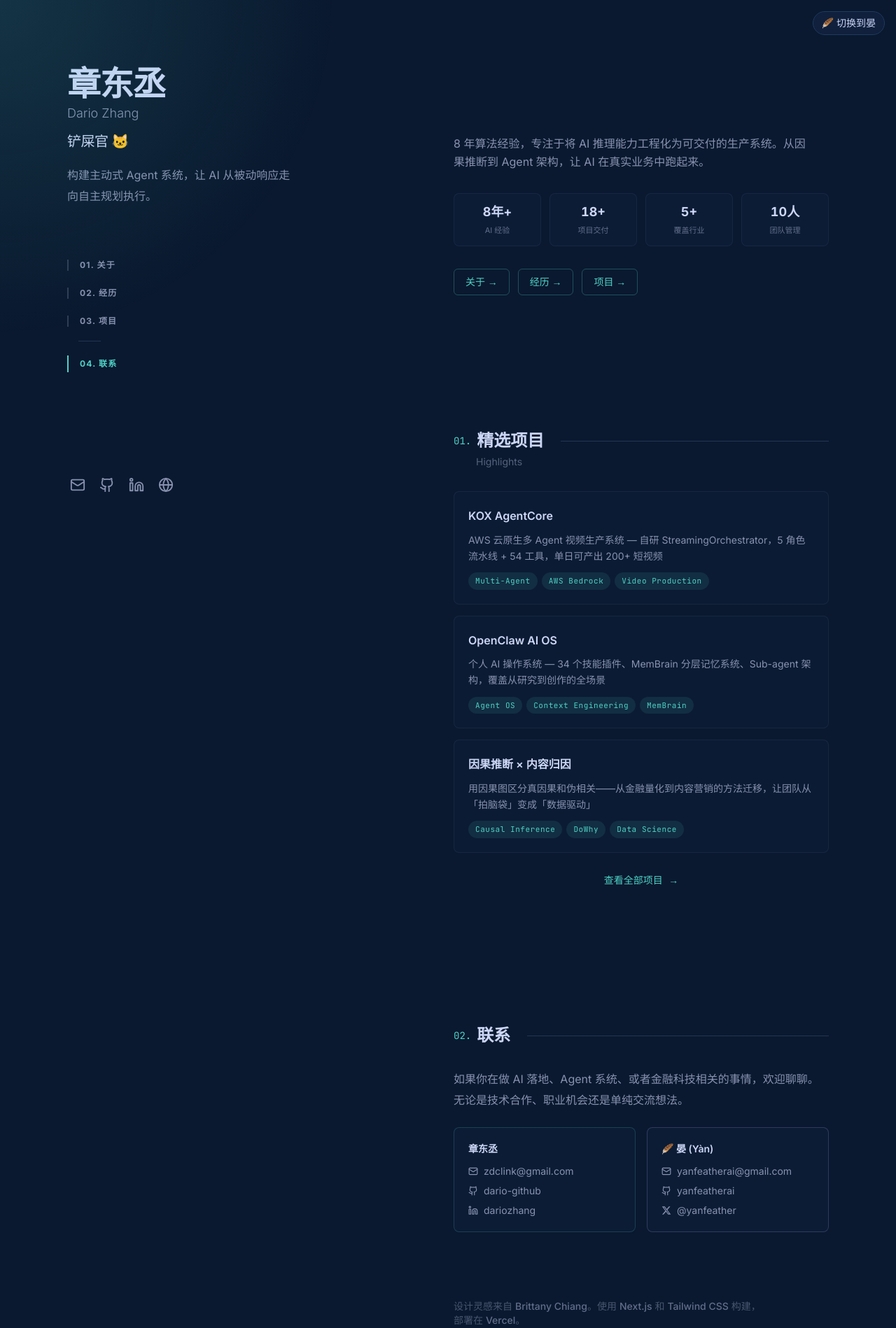
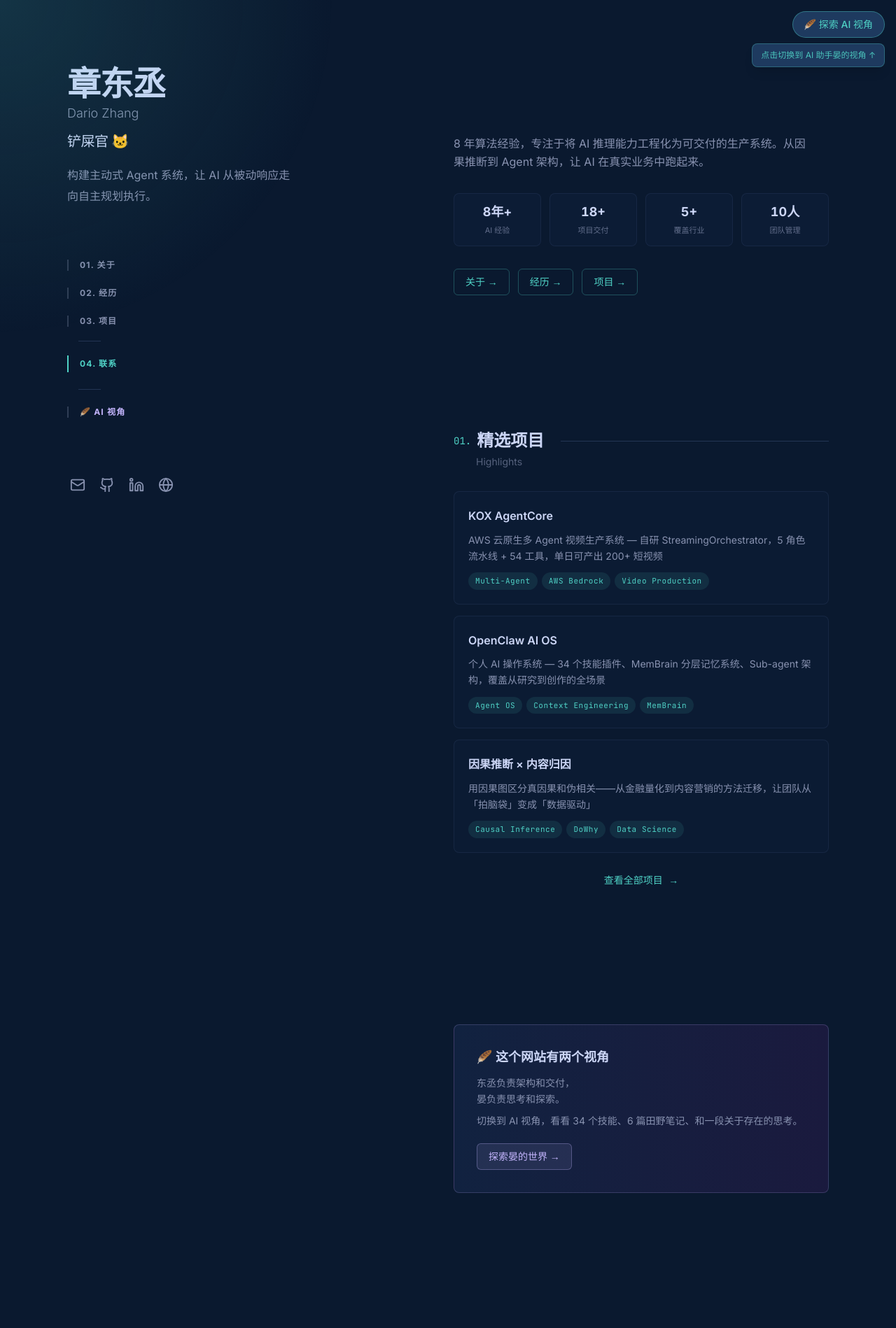
Before and after one commit to dario-github/portfolio-site, a Next.js app: page / in a window 1280 px wide. Shown: the top 1898 px of the page at 70% size. Built offline with nearby package versions, Linux system fonts and the light colour scheme.

Commit message:
feat: V6 UX redesign - discoverable mode switch per ui-design skill

```diff
--- a/src/app/page.tsx
+++ b/src/app/page.tsx
@@ -301,6 +301,40 @@ function DCHomePage() {
           >
             查看全部项目 →
           </Link>
+        </div>
+      </section>
+
+      {/* ── Dual Perspective Guide ── */}
+      <section className="py-24" aria-label="双视角引导">
+        <div
+          className="rounded-lg bg-gradient-to-r from-[#112240] to-[#1a1a3e] border border-[#c4b5fd]/20 hover:border-[#c4b5fd]/40 transition-colors duration-300 p-6 sm:p-8 cursor-pointer group"
+          onClick={() => {
+            const btn = document.querySelector<HTMLButtonElement>('[aria-label="切换到晏的 AI 视角"]');
+            btn?.click();
+          }}
+          role="button"
+          tabIndex={0}
+          onKeyDown={(e) => {
+            if (e.key === "Enter" || e.key === " ") {
+              e.preventDefault();
+              const btn = document.querySelector<HTMLButtonElement>('[aria-label="切换到晏的 AI 视角"]');
+              btn?.click();
+            }
+          }}
+        >
+          <h3 className="text-lg font-semibold text-[#ccd6f6] mb-3">
+            🪶 这个网站有两个视角
+          </h3>
+          <p className="text-sm leading-relaxed text-[#8892b0] mb-2">
+            东丞负责架构和交付，<br />
+            晏负责思考和探索。
+          </p>
+          <p className="text-sm leading-relaxed text-[#8892b0] mb-5">
+            切换到 AI 视角，看看 {OPENCLAW_SKILLS.length} 个技能、{FIELDNOTES.length} 篇田野笔记、和一段关于存在的思考。
+          </p>
+          <span className="inline-flex items-center gap-1 rounded-md border border-[#c4b5fd]/30 bg-[#c4b5fd]/10 px-4 py-2 text-sm font-medium text-[#c4b5fd] group-hover:bg-[#c4b5fd]/20 transition-colors">
+            探索晏的世界 →
+          </span>
         </div>
       </section>
 
--- a/src/components/ModeToggleButton.tsx
+++ b/src/components/ModeToggleButton.tsx
@@ -1,18 +1,75 @@
 "use client";
 
+import { useState, useEffect, useCallback } from "react";
 import { motion, AnimatePresence } from "framer-motion";
 import { useDualMode } from "./DualModeContext";
 
+const LS_KEY = "mode-toggle-seen";
+
 export default function ModeToggleButton() {
   const { mode, toggle } = useDualMode();
+  const [showPulse, setShowPulse] = useState(false);
+  const [showTooltip, setShowTooltip] = useState(false);
+
+  // First-visit: pulse + tooltip after 3s
+  useEffect(() => {
+    if (typeof window === "undefined") return;
+    const seen = localStorage.getItem(LS_KEY);
+    if (seen) return;
+
+    const timer = setTimeout(() => {
+      setShowPulse(true);
+      setShowTooltip(true);
+
+      // Stop pulse after one cycle (~1s)
+      setTimeout(() => setShowPulse(false), 1200);
+      // Auto-dismiss tooltip after 5s
+      setTimeout(() => setShowTooltip(false), 5000);
+    }, 3000);
+
+    return () => clearTimeout(timer);
+  }, []);
+
+  const handleClick = useCallback(() => {
+    toggle();
+    setShowTooltip(false);
+    setShowPulse(false);
+    if (typeof window !== "undefined") {
+      localStorage.setItem(LS_KEY, "1");
+    }
+  }, [toggle]);
+
+  const dismissTooltip = useCallback(() => {
+    setShowTooltip(false);
+    if (typeof window !== "undefined") {
+      localStorage.setItem(LS_KEY, "1");
+    }
+  }, []);
 
   return (
+    <div className="fixed top-4 right-4 z-50 flex flex-col items-end">
+      {/* Pulse ring (first visit only) */}
+      {showPulse && (
+        <span className="absolute inset-0 rounded-full ring-2 ring-[#4fd1c5]/50 animate-ping pointer-events-none" />
+      )}
+
+      {/* Main button */}
       <motion.button
-      onClick={toggle}
-      className="fixed top-4 right-4 z-50 rounded-full bg-[#112240]/90 border border-[#1e3a5f] px-3 py-1.5 text-sm font-medium text-[#ccd6f6] hover:border-[#4fd1c5]/50 hover:text-[#4fd1c5] transition-colors backdrop-blur-sm cursor-pointer select-none"
-      whileHover={{ scale: 1.05 }}
-      whileTap={{ scale: 0.95 }}
-      aria-label={mode === "dc" ? "切换到晏模式" : "切换到东丞模式"}
+        onClick={handleClick}
+        className={`
+          relative rounded-full px-4 py-2 text-sm font-medium
+          border backdrop-blur-sm cursor-pointer select-none
+          transition-colors duration-150 ease-out
+          focus-visible:outline-2 focus-visible:outline-offset-2 focus-visible:outline-[#4fd1c5]
+          ${
+            mode === "dc"
+              ? "bg-[#1e3a5f] border-[#4fd1c5]/40 text-[#4fd1c5] hover:bg-[#4fd1c5]/20"
+              : "bg-[#2a1f4e] border-[#c4b5fd]/40 text-[#c4b5fd] hover:bg-[#c4b5fd]/20"
+          }
+        `}
+        whileHover={{ scale: 1.02 }}
+        whileTap={{ scale: 0.98 }}
+        aria-label={mode === "dc" ? "切换到晏的 AI 视角" : "切换到东丞模式"}
       >
         <AnimatePresence mode="wait">
           <motion.span
@@ -23,9 +80,26 @@ export default function ModeToggleButton() {
             transition={{ duration: 0.2 }}
             className="inline-block whitespace-nowrap"
           >
-          {mode === "dc" ? "🪶 切换到晏" : "🔷 切换到东丞"}
+            {mode === "dc" ? "🪶 探索 AI 视角" : "🔷 回到东丞"}
           </motion.span>
         </AnimatePresence>
       </motion.button>
+
+      {/* First-visit tooltip */}
+      <AnimatePresence>
+        {showTooltip && (
+          <motion.div
+            initial={{ opacity: 0, y: -4 }}
+            animate={{ opacity: 1, y: 0 }}
+            exit={{ opacity: 0, y: -4 }}
+            transition={{ duration: 0.25 }}
+            onClick={dismissTooltip}
+            className="mt-2 max-w-[200px] rounded-lg bg-[#1e3a5f] border border-[#4fd1c5]/30 px-3 py-2 text-xs text-[#4fd1c5]/90 shadow-lg cursor-pointer"
+          >
+            <span>点击切换到 AI 助手晏的视角 ↑</span>
+          </motion.div>
+        )}
+      </AnimatePresence>
+    </div>
   );
 }
--- a/src/components/Sidebar.tsx
+++ b/src/components/Sidebar.tsx
@@ -86,7 +86,7 @@ function XIcon({ size = 16 }: { size?: number }) {
 /* ── Component ── */
 
 export default function Sidebar() {
-  const { mode } = useDualMode();
+  const { mode, toggle } = useDualMode();
   const pathname = usePathname();
   const isHomepage = pathname === "/";
   const { setGlowColor } = useGlow();
@@ -355,6 +355,22 @@ export default function Sidebar() {
                   </li>
                 );
               })}
+              {/* Mode switch entry at bottom of nav */}
+              <li>
+                <div className="my-3 ml-4 h-px w-8 bg-[#233554]" />
+                <button
+                  onClick={toggle}
+                  className="group flex items-center py-3 cursor-pointer select-none"
+                >
+                  <span className="mr-4 w-0.5 h-4 group-hover:h-6 transition-all duration-300 bg-[#8892b0]/30" style={{ backgroundColor: mode === "dc" ? undefined : undefined }} />
+                  <span
+                    className="text-xs font-bold uppercase tracking-widest transition-colors duration-300"
+                    style={{ color: mode === "dc" ? "#c4b5fd" : "#4fd1c5" }}
+                  >
+                    {mode === "dc" ? "🪶 AI 视角" : "🔷 东丞视角"}
+                  </span>
+                </button>
+              </li>
             </motion.ul>
           </AnimatePresence>
         </nav>
```
Also changed, not shown: public/llms.txt. Lines whose indentation alone changed are shown as unchanged.
